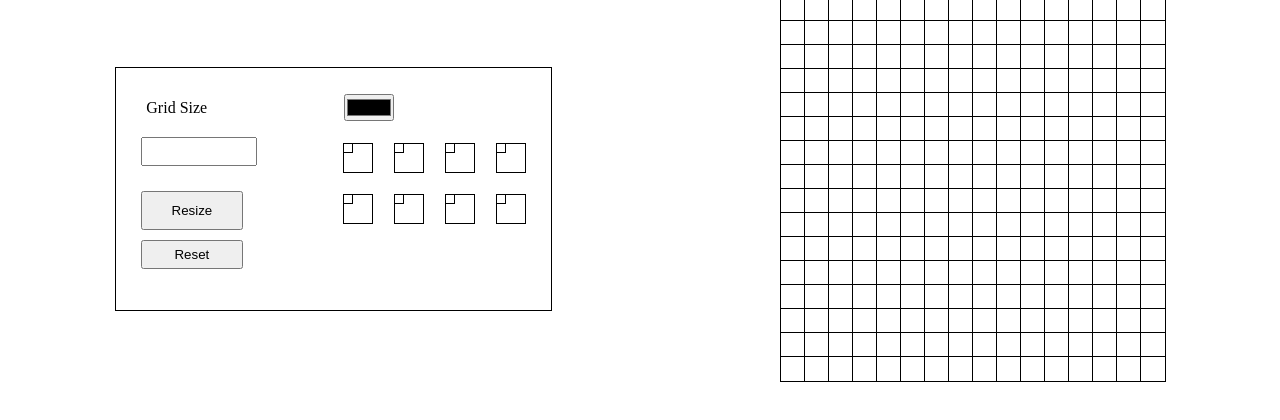
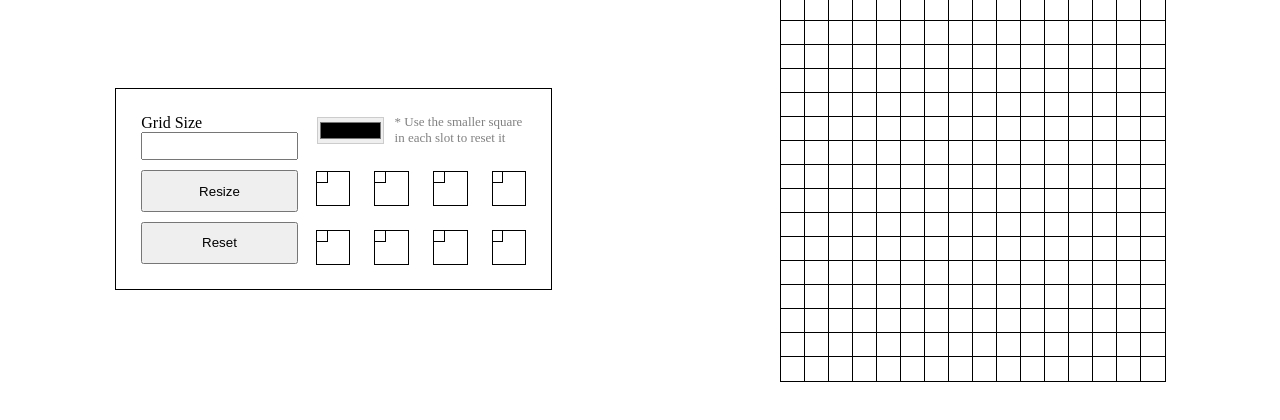
Before and after one commit to Moha-AlHanbali/top-eas, a plain HTML site: page index.html in a window 1280 px wide. Shown: the part 40-460 px from the top of the page. Drawn offline with Linux system fonts and the light colour scheme.

Commit message:
styles: options alignment

```diff
--- a/index.html
+++ b/index.html
@@ -15,16 +15,20 @@
         <div class="options-container">
             <form class="grid-size-form">
 
-                <label for="gridX">Grid Size</label>
+                <label for="gridSquares">Grid Size</label>
                 <input type="number" max="100" min="1" class="grid-squares" name="gridSquares">
-                <button type="submit" class="resize-button">
+                <button type="submit" class="resize-button" name="resizeButton" value="Resize">
                     Resize
                 </button>
-                <input type="button" class="reset-button" name="resetButton" value="Reset">
-
+                <button type="button" class="reset-button" name="resetButton">
+                    Reset
+                </button>
             </form>
             <div class="color-picker-container">
-                <input type="color" class="color-picker" name="colorPicker">
+                <div class="color-input-container">
+                    <input type="color" class="color-picker" name="colorPicker">
+                    <p class="usage-note"> * Use the smaller square in each slot to reset it</p>
+                </div>
             </div>
         </div>
         <div class="board-container"></div>
--- a/styles.css
+++ b/styles.css
@@ -19,6 +19,7 @@
     margin: 0 auto;
     border: 1px solid black;
     padding: 2%;
+    gap: 5%
 }
 
 .board-container {
@@ -49,31 +50,54 @@
 
 
 .grid-size-form {
-    flex: auto;
+    flex: 1.5;
     display: flex;
     flex-direction: column;
+    margin: 0 auto;
 }
 
-.grid-size-form label,
+.grid-size-form label {
+    flex: 1;
+}
+
 .grid-size-form input {
     flex: 1;
-    margin-bottom: 15px;
-    max-width: 50%;
-    padding: 5px;
+    max-width: 100%;
+    padding: 2%;
 }
 
-.resize-button, .reset-button{
+.resize-button,
+.reset-button {
     flex: 1;
     margin-top: 10px;
-    align-self: flex-start;
     padding: 10px;
-    width: 50%;
+    width: 100%;
 }
 
 .color-picker-container {
-    flex: auto;
+    flex: 2;
+    align-items: center;
+    justify-content: center;
+}
 
+.color-input-container {
+    display: flex;
+    align-items: center;
+    gap: 5%;
 }
+
+.color-picker {
+    flex: 1;
+    border: 1px solid #ccc;
+    cursor: pointer;
+}
+
+.usage-note {
+    flex: 2;
+    color: grey;
+    font-size: small;
+}
+
 
 .color-slots-container {
     display: flex;
```
